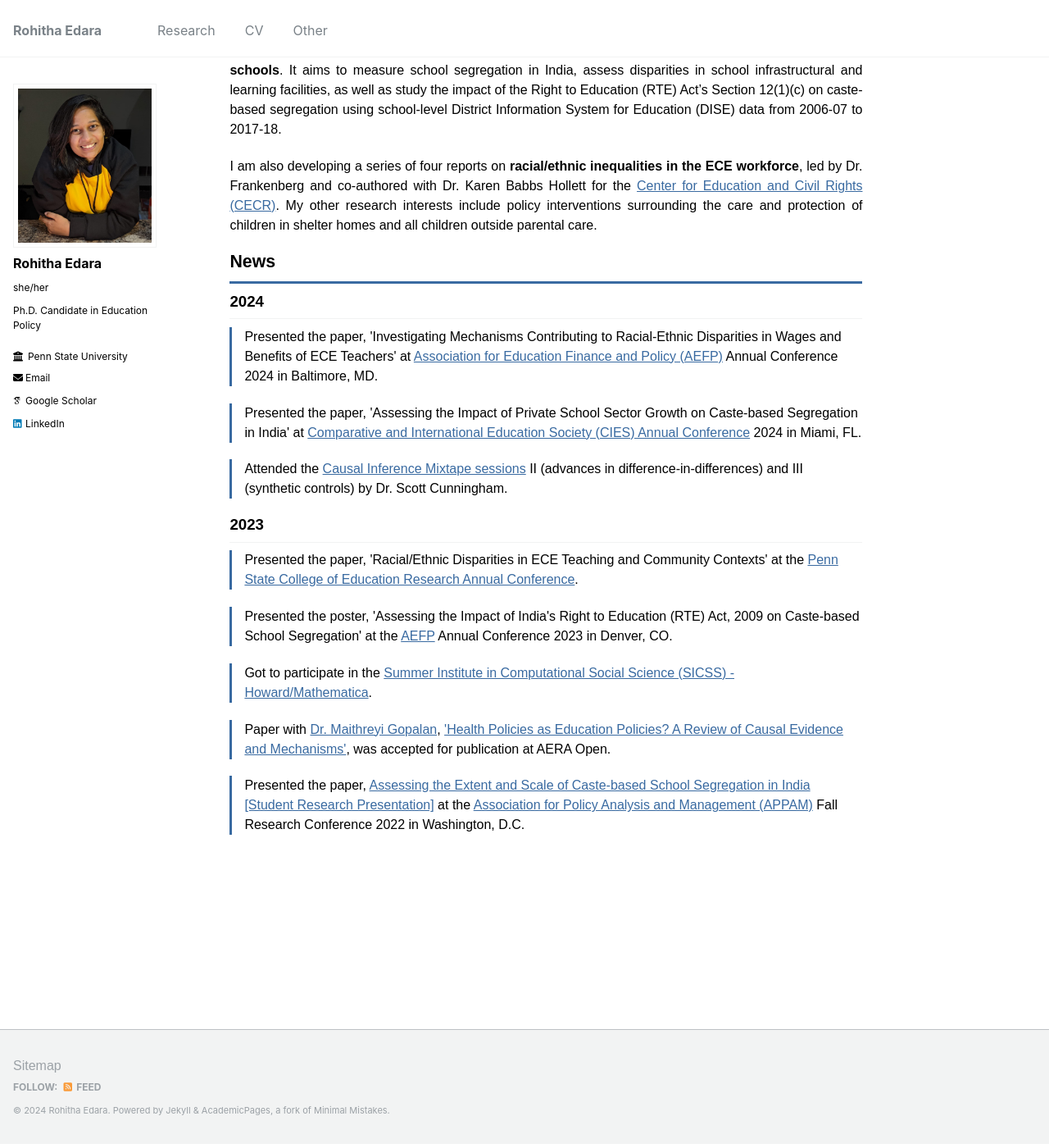
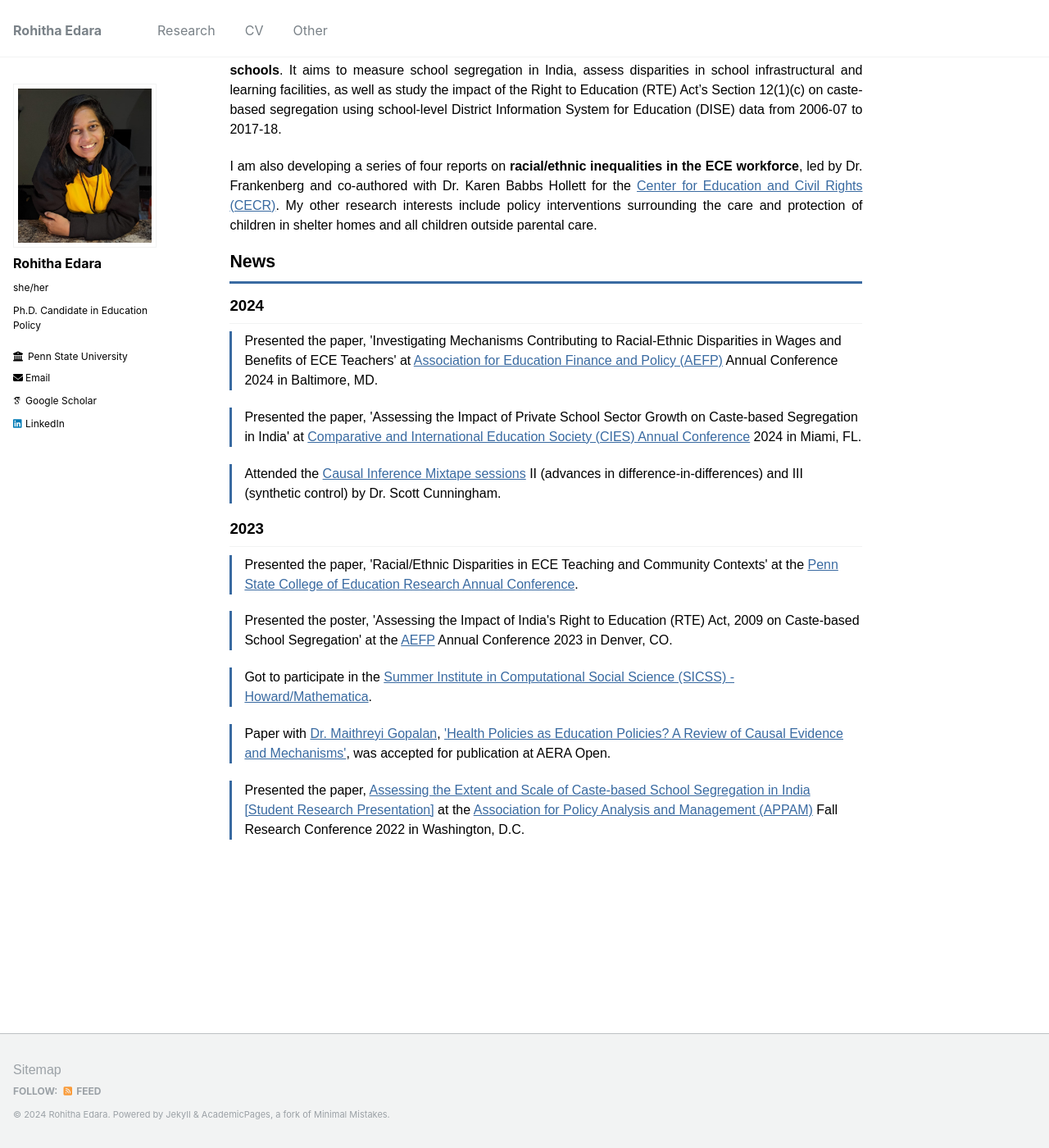
Before and after one commit to rohitha-edara/rohitha-edara.github.io, a Jekyll site: the page built from _pages/about.md, in a window 1280 px wide and 1400 px high, scrolled down 145 px. Shown: the whole window at 82% size. Built offline with Jekyll 4.4.1, drawn with Linux system fonts in a browser that asks for light colours; some web fonts are replaced.

Commit message:
Update about.md

```diff
--- a/_pages/about.md
+++ b/_pages/about.md
@@ -22,7 +22,7 @@ redirect_from:
   	color: #000000;
   	font-family: 'Questrial', sans-serif;
   	font-size: 14.0pt;
-  	margin-top: 10px;
+  	margin-top: 16px;
 	}
 	a {
   	color: #396AA1;
@@ -67,7 +67,7 @@ redirect_from:
   </div>
 
   <div class="news-item">
-	<p>Attended the <a href="https://www.mixtapesessions.io/sessions/">Causal Inference Mixtape sessions</a> II (advances in difference-in-differences) and III (synthetic controls) by Dr. Scott Cunningham.</p>
+	<p>Attended the <a href="https://www.mixtapesessions.io/sessions/">Causal Inference Mixtape sessions</a> II (advances in difference-in-differences) and III (synthetic control) by Dr. Scott Cunningham.</p>
   </div>
 
  <h2>2023</h2>
```
